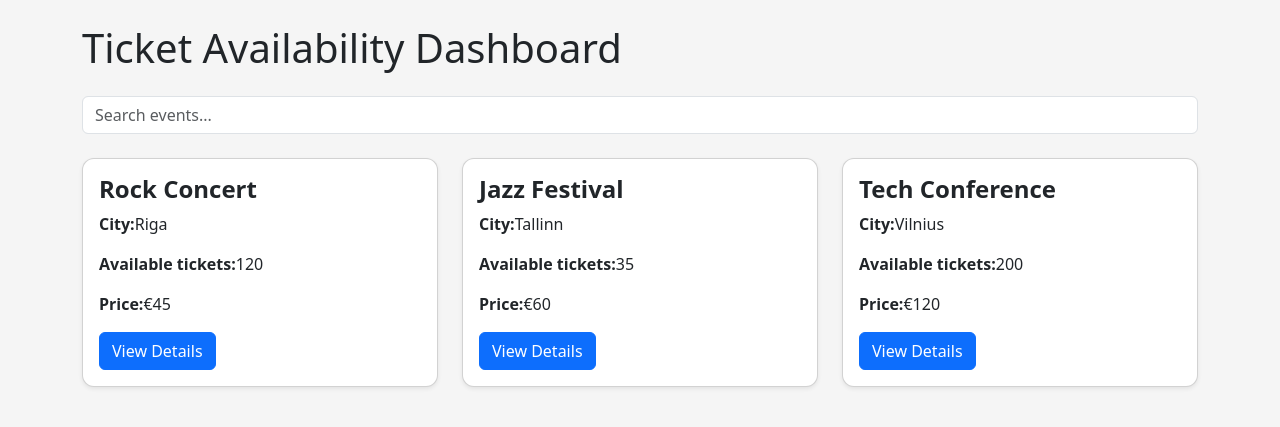
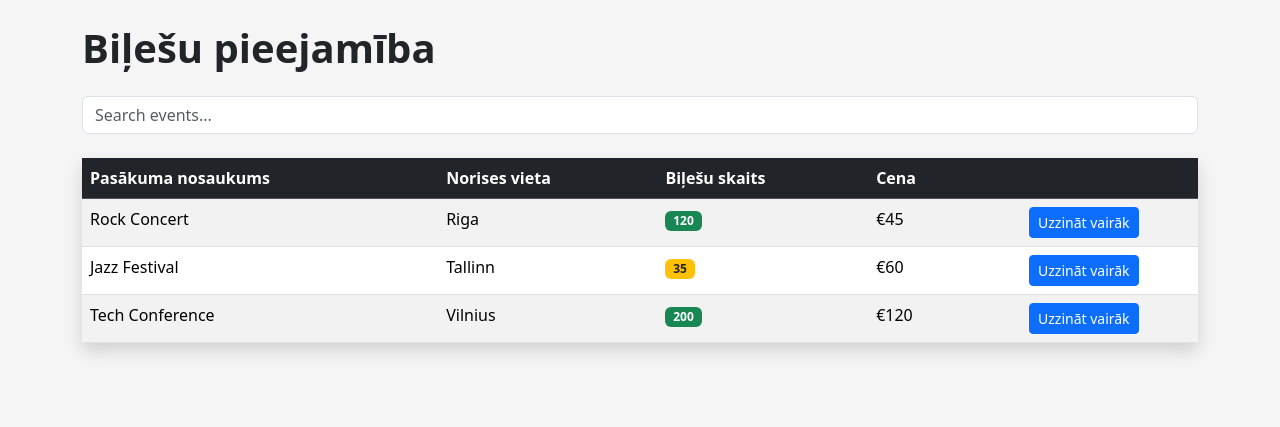
Before and after one commit to nikolashenrijskunce/Pasakumu-brivo-vietu-monitoringa-risinajums, a FastAPI app: page / in a window 1280 px wide. Shown: the top 427 px of the page. Run offline with FastAPI, Linux system fonts and the light colour scheme.

Commit message:
Izmainiju uz tabulas veida srakstu, kur ari var secigi sakartot ierakstus pec vertibam

```diff
--- a/backend/static/style.css
+++ b/backend/static/style.css
@@ -2,10 +2,14 @@ body {
     background-color: #f5f5f5;
 }
 
-.card {
-    border-radius: 12px;
+table {
+    background-color: white;
 }
 
-.card-title {
+h1 {
     font-weight: bold;
 }
+
+th {
+    cursor: pointer;
+}
--- a/backend/templates/index.html
+++ b/backend/templates/index.html
@@ -8,29 +8,45 @@
 
 <body>
 <div class="container mt-4">
-    <h1 class="mb-4">Ticket Availability Dashboard</h1>
+    <h1 class="mb-4">Biļešu pieejamība</h1>
     <!-- Meklesana -->
     <input type="text" id="searchInput" class="form-control mb-4" placeholder="Search events..." >
     <!-- Saraksts kvadratu formata -->
-    <div class="row" id="eventContainer">
+    <table class="table table-striped table-hover shadow">
 
-        {% for event in events %}
-        <div class="col-md-4 mb-4 event-card">
-            <div class="card shadow-sm h-100">
-                <div class="card-body">
+        <thead class="table-dark">
+            <tr>
+                <th onclick="sortTable(0)">Pasākuma nosaukums</th>
+                <th onclick="sortTable(1)">Norises vieta</th>
+                <th onclick="sortTable(2)">Biļešu skaits</th>
+                <th onclick="sortTable(3)">Cena</th>
+                <th></th>
+            </tr>
+        </thead>
+        <tbody id="eventTable">
 
-                    <h4 class="card-title">{{ event.name }}</h4>
-                    <p><strong>City:</strong>{{ event.city }}</p>
-                    <p><strong>Available tickets:</strong>{{ event.availability }}</p>
-                    <p><strong>Price:</strong>€{{ event.price }}</p>
-                    <a href="/event/{{ event.id }}" class="btn btn-primary">View Details</a>
+            {% for event in events %}
+            <tr class="event-row">
+                <td>{{ event.name }}</td>
+                <td>{{ event.city }}</td>
+                <td>
 
-                </div>
-            </div>
-        </div>
-        {% endfor %}
+                    {% if event.availability < 20 %}
+                        <span class="badge bg-danger">{{ event.availability }}</span>
+                    {% elif event.availability < 50 %}
+                        <span class="badge bg-warning text-dark">{{ event.availability }}</span>
+                    {% else %}
+                        <span class="badge bg-success">{{ event.availability }}</span>
+                    {% endif %}
 
-    </div>
+                </td>
+                <td>€{{ event.price }}</td>
+                <td class="text-center"><a href="/event/{{ event.id }}" class="btn btn-sm btn-primary">Uzzināt vairāk</a></td>
+            </tr>
+            {% endfor %}
+
+        </tbody>
+    </table>
 </div>
 <script src="/static/script.js"></script>
 </body>
```
Also changed, not shown: backend/static/script.js (+43 -12 lines).
